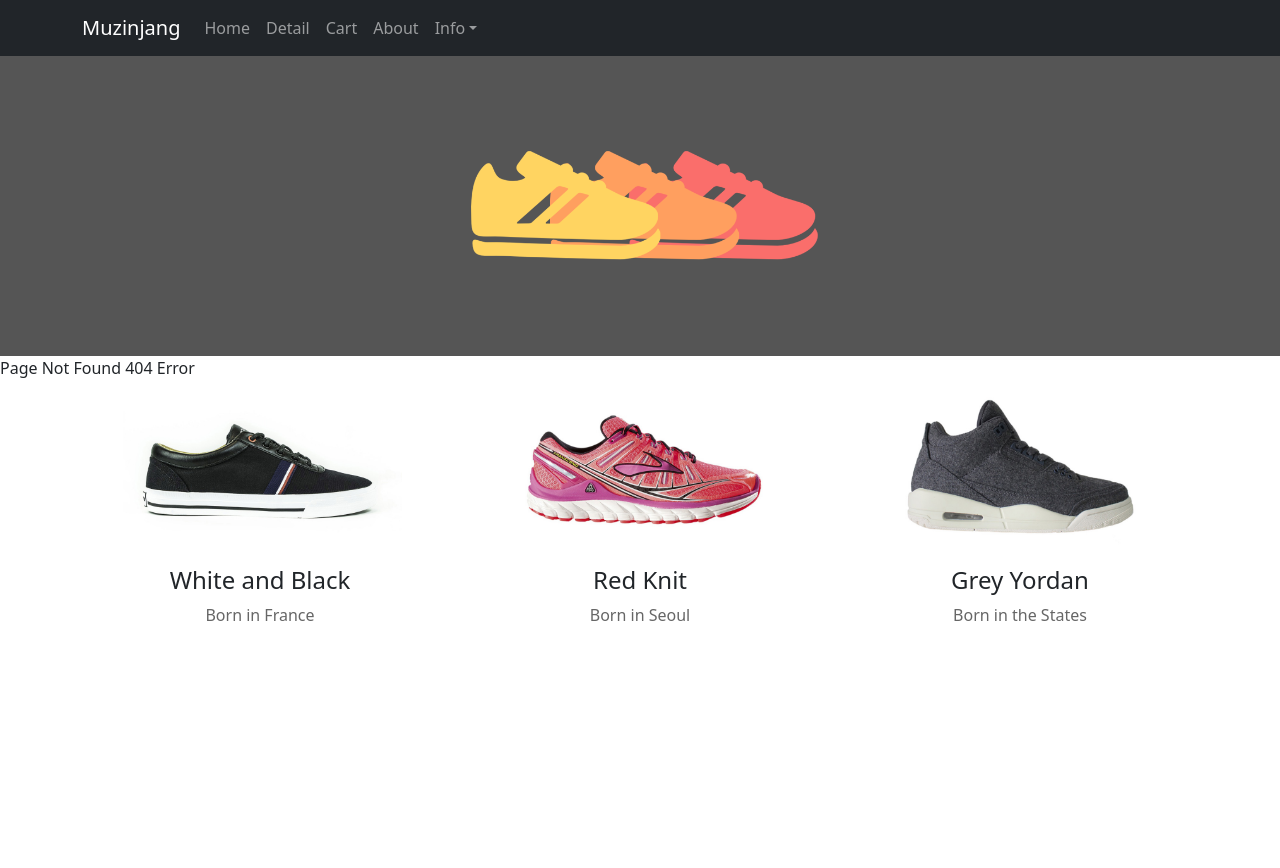
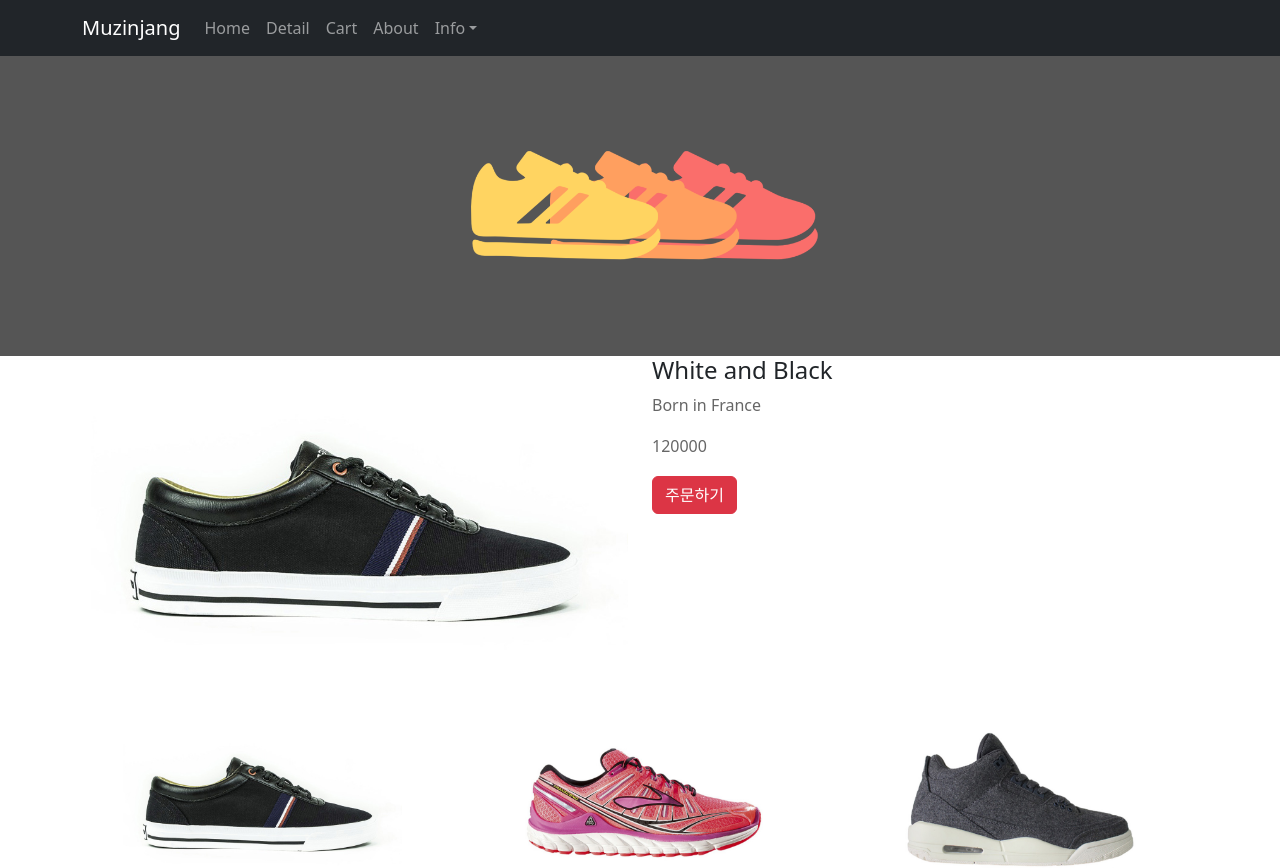
Before and after one commit to sbpak1/shoseShop, a React (Vite) app: page /detail/1 in a window 1280 px wide. Before the commit this address had no page. Shown: the top 868 px of the page. Before the commit the page ends 800 px from the top, so only its background shows below. Built offline with nearby package versions, Linux system fonts and the light colour scheme.

Commit message:
디테일 작업 완료

```diff
--- a/src/App.jsx
+++ b/src/App.jsx
@@ -30,7 +30,8 @@
       {/* 스프링에서 사용하는 컨트롤러 클래스 */}
       <Routes>
         <Route path='/' element={<div>메인페이지</div>} />
-        <Route path='/detail' element={<Detail />} />
+        {/* /detail/2 -> PathVariable 설정 법 */}
+        <Route path='/detail/:id' element={<Detail product={product}/>} />
         <Route path='/cart' element={<div>장바구니페이지</div>} />
         {/* 중첩라우팅 처리 */}
         <Route path='/about' element={<About />}>
--- a/src/Detail/index.jsx
+++ b/src/Detail/index.jsx
@@ -1,15 +1,40 @@
-function Detail(){
+import { useNavigate, useParams } from "react-router-dom";
+
+function Detail({product}){
+  // detail/3 -> pathvariable 값을 확인...
+  // hook : useParams
+  // 파라미터를 변수로 저장할 때는 중괄호 사용 필수
+  let {id} = useParams(); // 애는 문자 값
+  const navigate = useNavigate();
+
+  // 가져온 Pathvariable값을 -> 숫자
+  // props로 전달받은 product 배열에서 해당하는 객체만 찾아요...
+  const findProduct = product.find(item => {
+    return item.id === Number(id-1);
+  })
+
+  // 해당하는 제품이 존재하지 않을 때 처리
+  if (findProduct == null){
+    alert('찾는 상품이 없습니다.')
+    // 바로 이전 페이지로 이동
+    // history.back(); - 자바스크립트 용
+    navigate(-1);
+    return null;
+  }
+
+
+  console.log(findProduct)
   return(
     <div className="container">
       <div className="row">
         <div className="col-md-6">
-          <img src="/images/shoes1.jpg"
+          <img src={`/images/shoes${findProduct.id+1}.jpg`}
             width="100%" />
         </div>
         <div className="col-md-6">
-          <h4 className="pt-5">상품명</h4>
-          <p>상품설명</p>
-          <p>150000원</p>
+          <h4>{findProduct.title}</h4>
+          <p>{findProduct.content}</p>
+          <p>{findProduct.price}</p>
           <button className="btn btn-danger">주문하기</button>
         </div>
       </div>
--- a/src/Product/index.jsx
+++ b/src/Product/index.jsx
@@ -1,8 +1,11 @@
+import { useNavigate } from "react-router-dom";
+
 function Product({shoes}) {
   const image = `/images/shoes${shoes.id + 1}.jpg`
+  const navigate = useNavigate();
   return (
     <>
-      <img src={image} width="80%" />
+      <img src={image} onClick={()=>{navigate(`/detail/${shoes.id+1}`)}} width="80%" />
       <h4>{shoes.title}</h4>
       <p>{shoes.content}</p>
     </>
```
